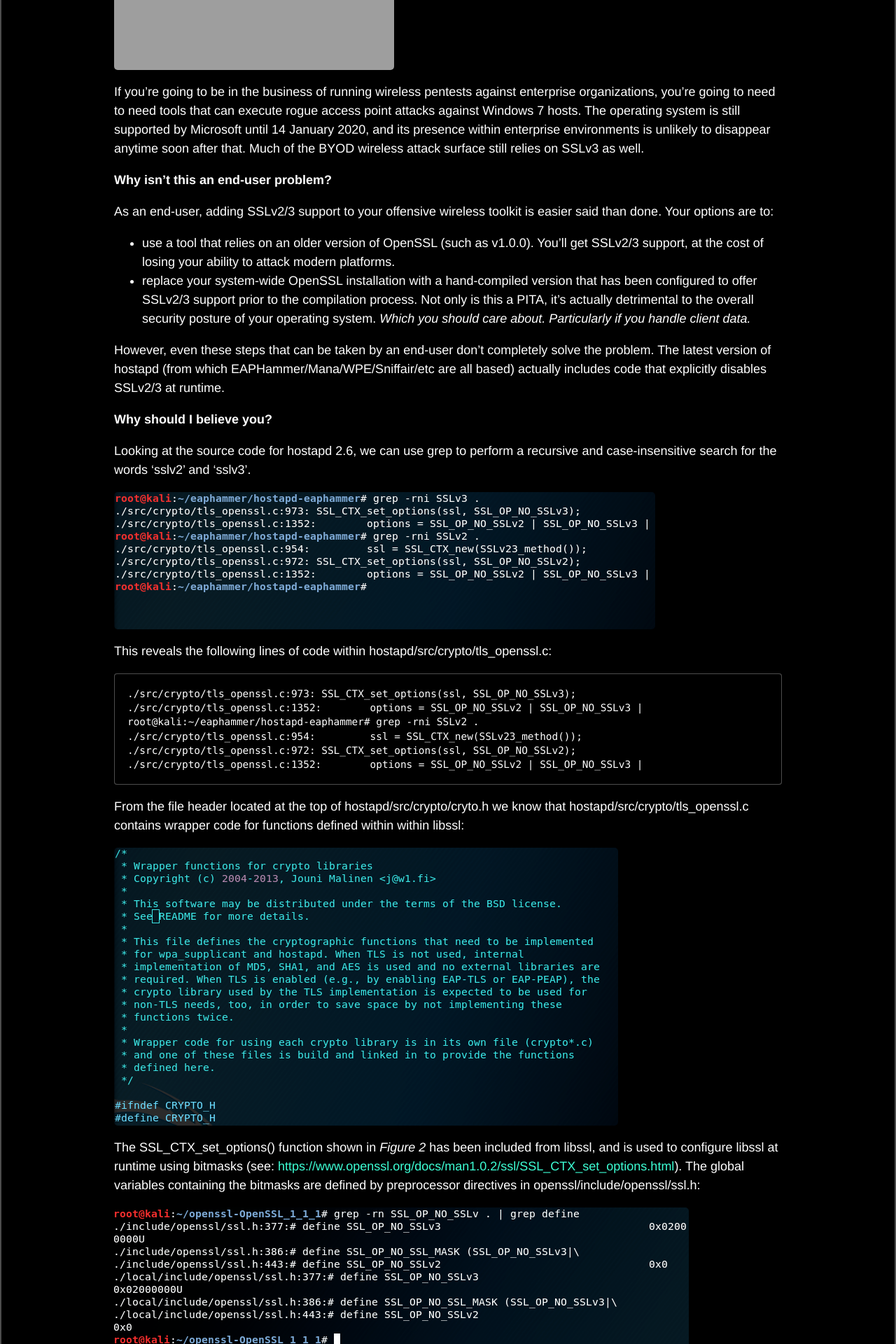
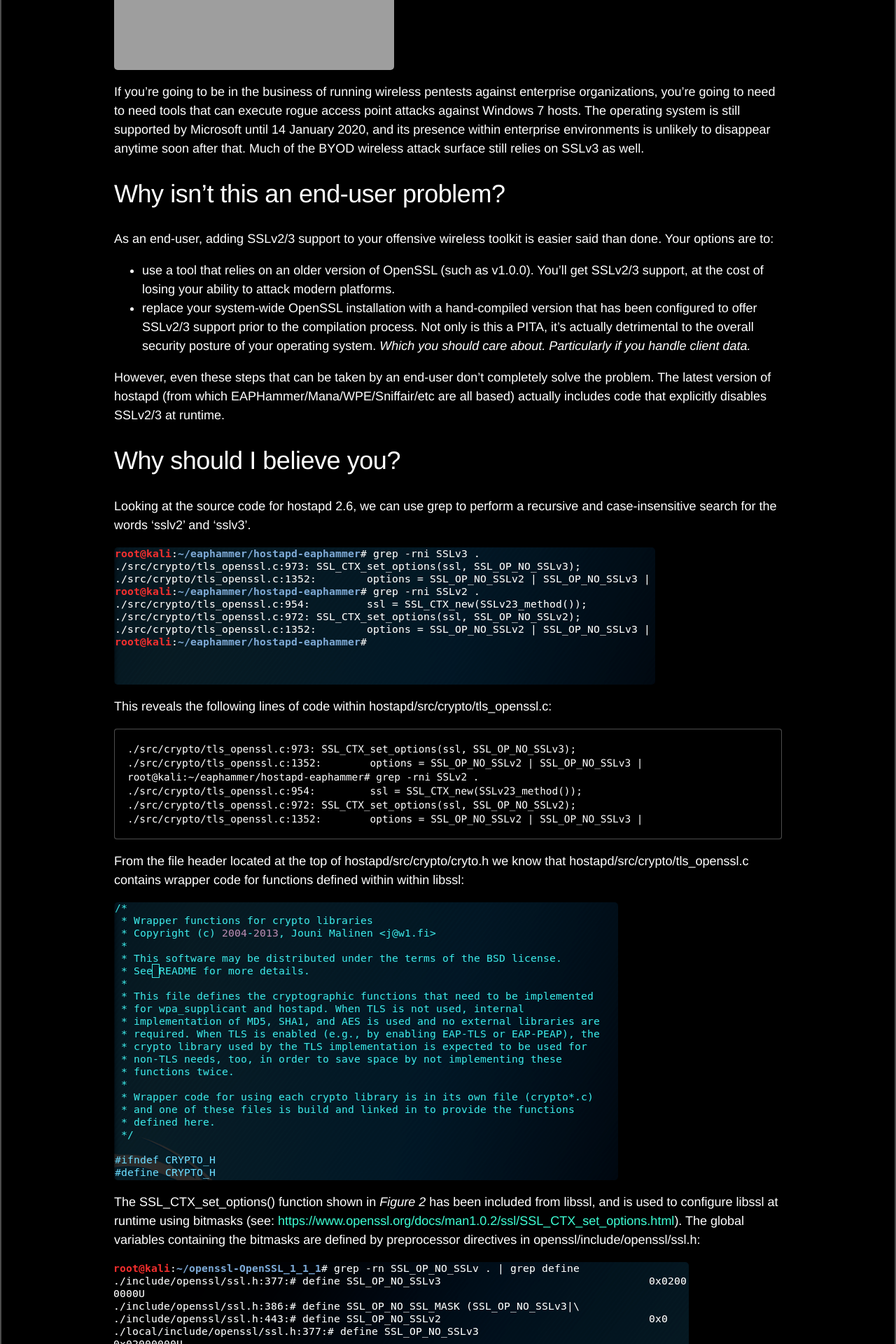
Before and after one commit to s0lst1c3/s0lst1c3.github.io, a Jekyll site: the page built from _posts/2019-01-31-adding-sslv23-support-to-eaphammer.md, in a window 1280 px wide. Shown: the part 1146-3066 px from the top of the page at 70% size. Built offline with Jekyll 4.4.1, drawn with Linux system fonts in a browser that asks for light colours; Markdown is read by kramdown in place of the engine named in the settings; comment, search, counter and statistics services are not loaded.

```diff
--- a/_posts/2019-01-31-adding-sslv23-support-to-eaphammer.md
+++ b/_posts/2019-01-31-adding-sslv23-support-to-eaphammer.md
@@ -27,7 +27,7 @@ Without SSLv3 support, tools such as EAPHammer have cannot communicate wirelessl
 If you're going to be in the business of running wireless pentests against enterprise organizations, you're going to need to need tools that can execute rogue access point attacks against Windows 7 hosts. The operating system is still supported by Microsoft until 14 January 2020, and its presence within enterprise environments is unlikely to disappear anytime soon after that. Much of the BYOD wireless attack surface still relies on SSLv3 as well.
 
 
-**Why isn't this an end-user problem?**
+# Why isn't this an end-user problem?
 
 As an end-user, adding SSLv2/3 support to your offensive wireless toolkit is easier said than done. Your options are to:
 
@@ -36,7 +36,7 @@ As an end-user, adding SSLv2/3 support to your offensive wireless toolkit is eas
 
 However, even these steps that can be taken by an end-user don't completely solve the problem. The latest version of hostapd (from which EAPHammer/Mana/WPE/Sniffair/etc are all based) actually includes code that explicitly disables SSLv2/3 at runtime.
 
-**Why should I believe you?**
+# Why should I believe you?
 
 Looking at the source code for hostapd 2.6, we can use grep to perform a recursive and case-insensitive search for the words 'sslv2' and 'sslv3'.
 
@@ -63,7 +63,7 @@ The SSL\_CTX\_set\_options() function shown in *Figure 2* has been included from
 
 In conclusion: merely using a build of OpenSSL that has been compiled with SSLv2/3 support isn't enough, because modern versions of hostapd explicitly forbid the use of these protocol versions at runtime.
 
-**How has this issue been fixed within EAPHammer?**
+# How has this issue been fixed within EAPHammer?
 
 EAPHammer now relies on its own local build of OpenSSL that exists independently of the build used by the operating system. This local OpenSSL build is linked to EAPHammer during the initial setup process, and is compiled with support for SSLv2/3 along with an array of weaker cipher suites that may be needed to communicate with legacy clients.This design decision does mean that EAPHammer's initial setup process takes significantly longer, but unless you have to perform "initial" setups regularly for some reason, the ends justify the means.
 
```
